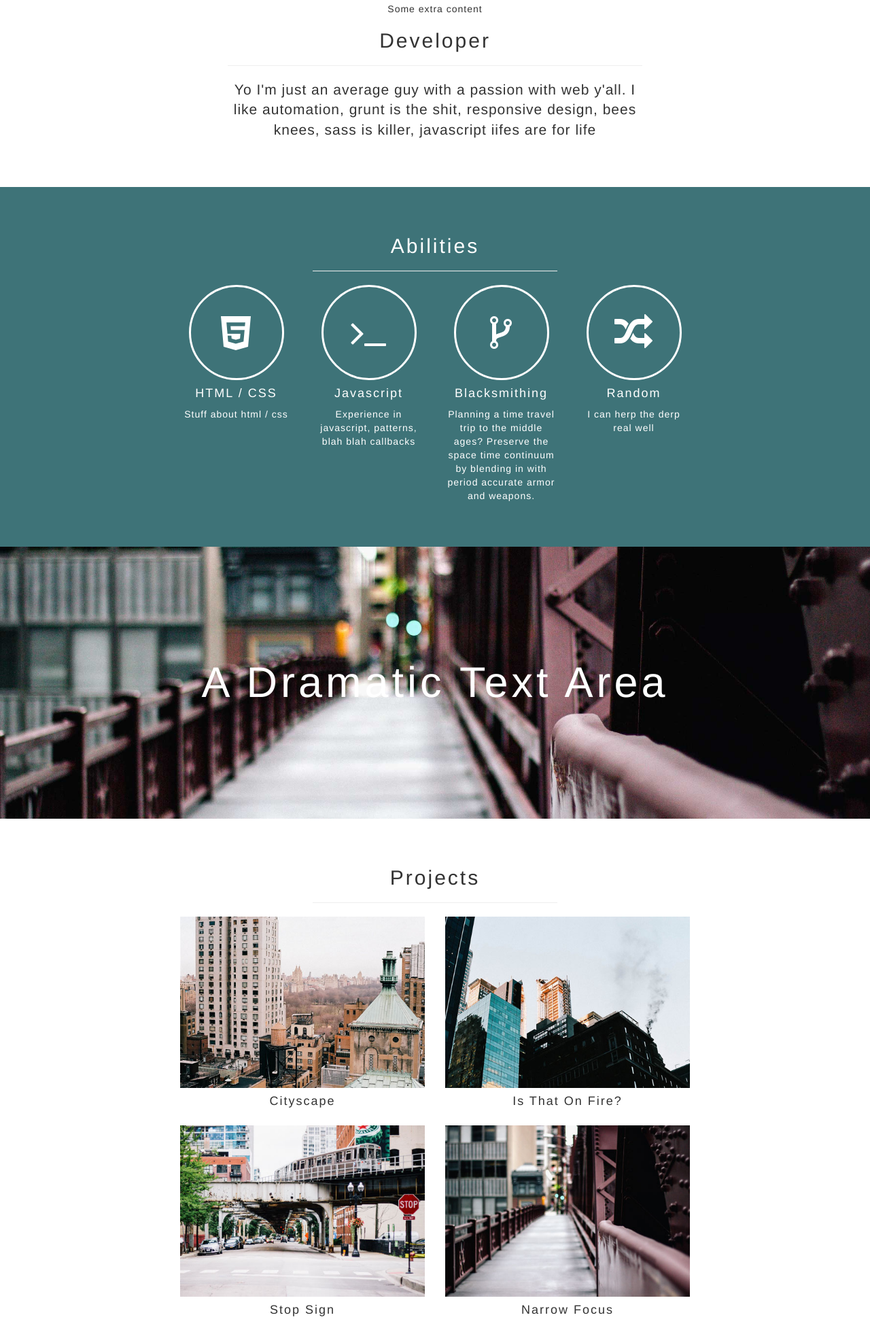
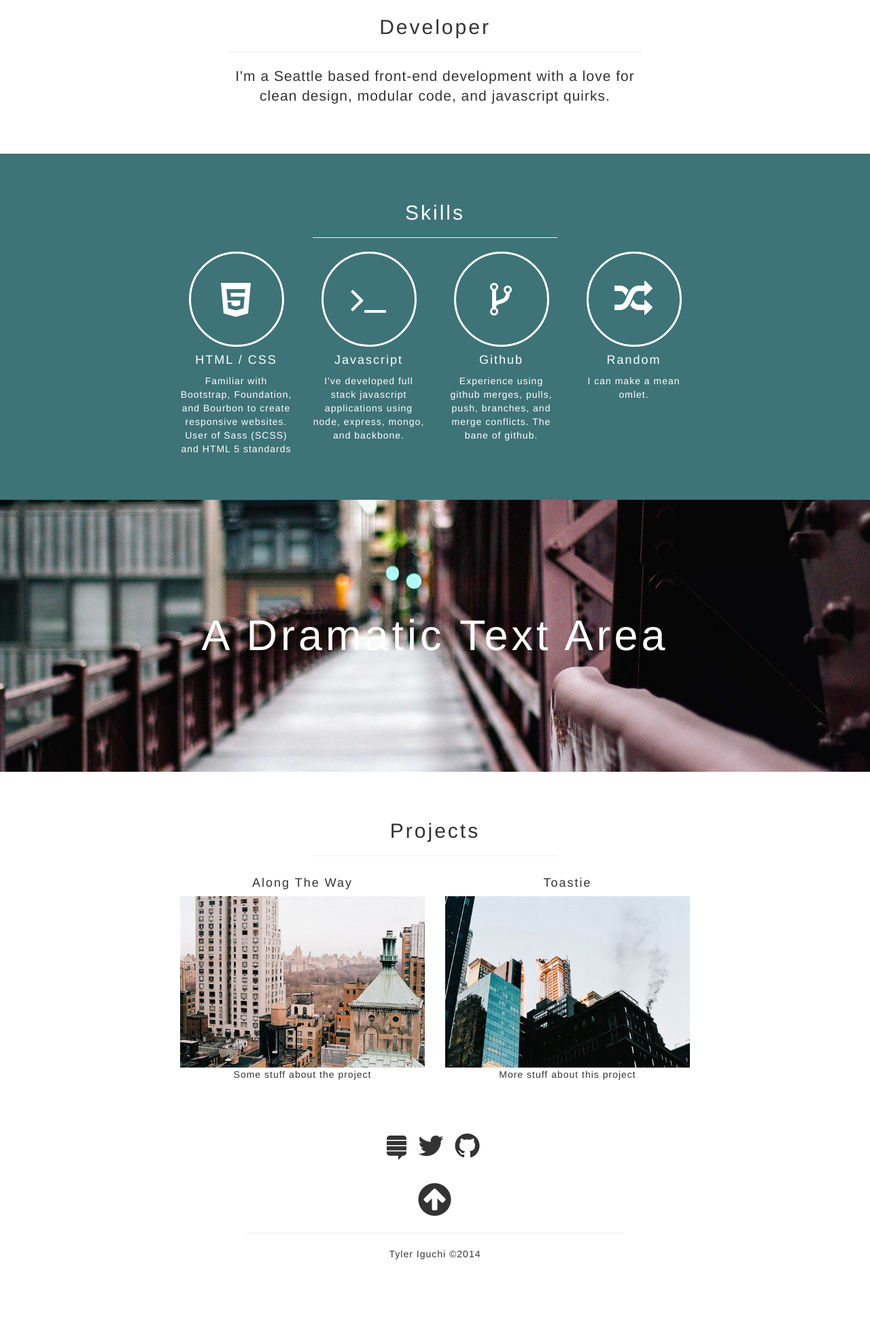
Before and after one commit to tyleriguchi/bootstrapped-portfolio, a website: page index.html in a window 1280 px wide. Shown: the part 847-2800 px from the top of the page at 68% size. After the commit the page ends 2731 px from the top, so only its background shows below. Drawn offline with Linux system fonts and the light colour scheme.

Commit message:
content changes

```diff
--- a/index.html
+++ b/index.html
@@ -8,11 +8,8 @@
 
     <title>Tyler Iguchi</title>
 
-    <!-- Bootstrap core CSS -->
-    <link href="app/styles/vendor/bootstrap.css" rel="stylesheet">
-
-    <!-- Add custom CSS here -->
-    <link href="app/styles/main.css" rel="stylesheet">
+    <link href="app/styles/vendor/bootstrap.css" rel="stylesheet" type="text/css">
+    <link href="app/styles/main.css" rel="stylesheet" type="text/css">
     <link href="app/assets/fonts/font-awesome/css/font-awesome.min.css" rel="stylesheet">
   </head>
 
@@ -47,10 +44,10 @@
       <div class="container content-center">
         <div class="row">
           <div class="col-md-6 col-md-offset-3 text-center">
-            <span>Some extra content</span>
             <h2>Developer</h2>
             <hr>
-            <p class="lead">Yo I'm just an average guy with a passion with web y'all. I like automation, grunt is the shit, responsive design, bees knees, sass is killer, javascript iifes are for life</p>
+            <p class="lead">I'm a Seattle based front-end development with a
+              love for clean design, modular code, and javascript quirks.</p>
           </div>
         </div>
       </div>
@@ -62,7 +59,7 @@
       <div class="container">
         <div class="row">
           <div class="col-md-4 col-md-offset-4 text-center">
-            <h2>Abilities</h2>
+            <h2>Skills</h2>
             <hr>
           </div>
         </div>
@@ -71,28 +68,28 @@
             <div class="skills-item">
               <i class="skills-icon fa fa-html5"></i>
               <h4>HTML / CSS</h4>
-              <p>Stuff about html / css</p>
+              <p>Familiar with Bootstrap, Foundation, and Bourbon to create responsive websites. User of Sass (SCSS) and HTML 5 standards</p>
             </div>
           </div>
           <div class="col-md-2 text-center">
             <div class="skills-item">
               <i class="skills-icon fa fa-terminal"></i>
               <h4>Javascript</h4>
-              <p>Experience in javascript, patterns, blah blah callbacks</p>
+              <p>I've developed full stack javascript applications using node, express, mongo, and backbone. </p>
             </div>
           </div>
           <div class="col-md-2 text-center">
             <div class="skills-item">
               <i class="skills-icon fa fa-code-fork"></i>
-              <h4>Blacksmithing</h4>
-              <p>Planning a time travel trip to the middle ages? Preserve the space time continuum by blending in with period accurate armor and weapons.</p>
+              <h4>Github</h4>
+              <p>Experience using github merges, pulls, push, branches, and merge conflicts. The bane of github.</p>
             </div>
           </div>
           <div class="col-md-2 text-center">
             <div class="skills-item">
               <i class="skills-icon fa fa-random"></i>
               <h4>Random</h4>
-              <p>I can herp the derp real well</p>
+              <p>I can make a mean omlet.</p>
             </div>
           </div>
         </div>
@@ -120,28 +117,17 @@
         <div class="row">
           <div class="col-md-4 col-md-offset-2 text-center">
             <div class="portfolio-item">
-             <img class="img-portfolio img-responsive" src="app/assets/images/portfolio-1.jpg">
-              <h4>Cityscape</h4>
+              <h4>Along The Way</h4>
+              <img class="img-portfolio img-responsive" src="app/assets/images/portfolio-1.jpg">
+              <span>Some stuff about the project</span>
             </div>
           </div>
+
           <div class="col-md-4 text-center">
             <div class="portfolio-item">
-             <img class="img-portfolio img-responsive" src="app/assets/images/portfolio-2.jpg">
-              <h4>Is That On Fire?</h4>
-            </div>
-          </div>
-        </div>
-        <div class="row">
-          <div class="col-md-4 col-md-offset-2 text-center">
-            <div class="portfolio-item">
-             <img class="img-portfolio img-responsive" src="app/assets/images/portfolio-3.jpg">
-              <h4>Stop Sign</h4>
-            </div>
-          </div>
-          <div class="col-md-4 text-center">
-            <div class="portfolio-item">
-             <img class="img-portfolio img-responsive" src="app/assets/images/portfolio-4.jpg">
-              <h4>Narrow Focus</h4>
+              <h4>Toastie</h4>
+              <img class="img-portfolio img-responsive" src="app/assets/images/portfolio-2.jpg">
+              <span>More stuff about this project</span>
             </div>
           </div>
         </div>
@@ -168,7 +154,7 @@
               <a href="#top"><i class="fa fa-arrow-circle-up scroll fa-4x"></i></a>
             </div>
             <hr>
-            <p>Tyler Iguchi &copy;2013</p>
+            <p>Tyler Iguchi &copy;2014</p>
           </div>
         </div>
       </div>
```
